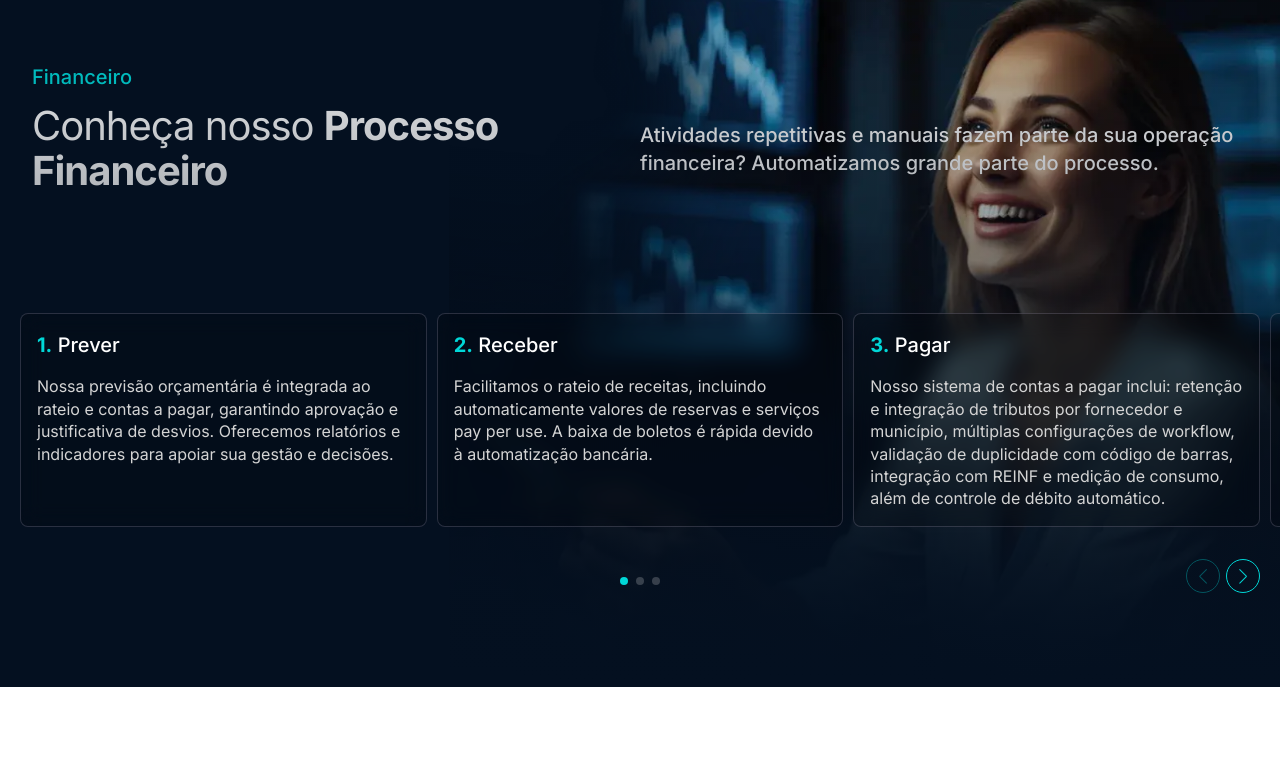
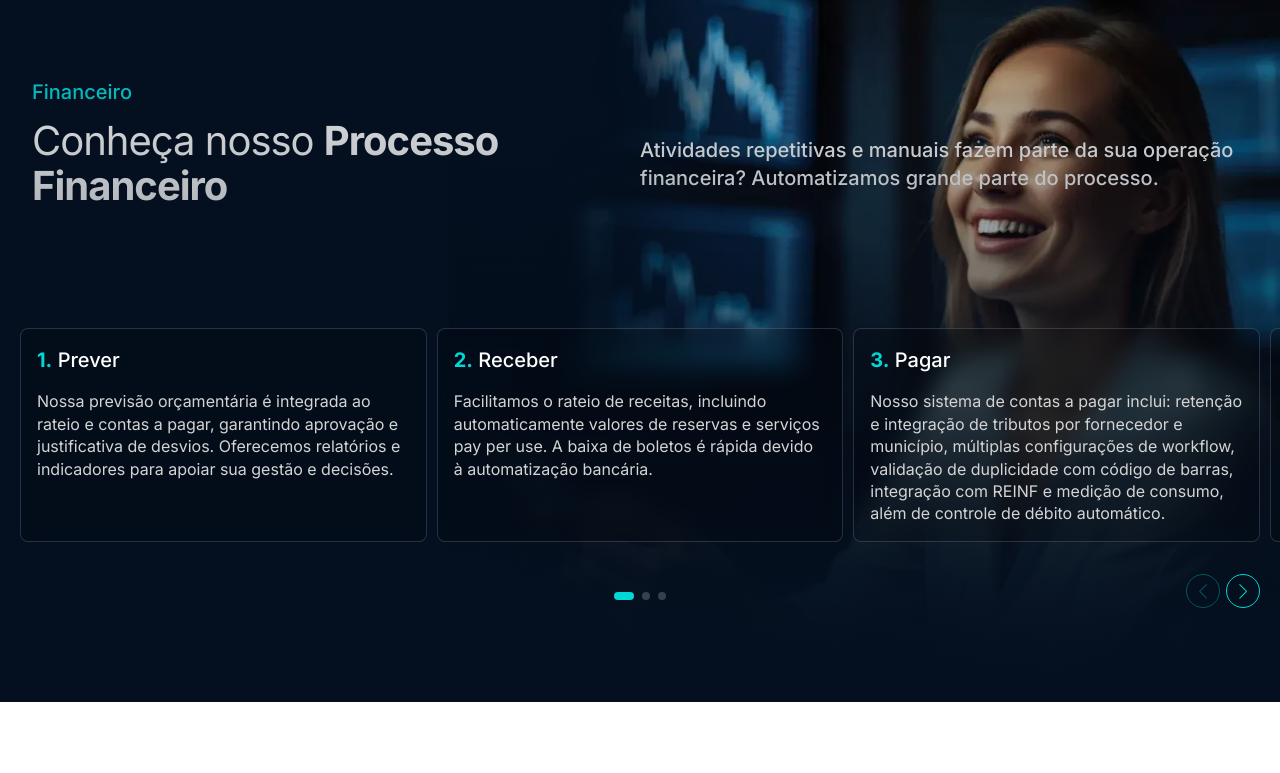
Before and after one commit to wagstalos/projeto-livefacilities, a website: page index.html in a window 1280 px wide. Shown: the part 3772-4545 px from the top of the page. Drawn offline with nearby package versions, Linux system fonts and the light colour scheme.

Commit message:
fix: bullet swiper

```diff
--- a/index.html
+++ b/index.html
@@ -412,7 +412,7 @@
     <!-- section valores -->
     <section class="s-values">
       <div class="container">
-        <h4 class="color-blue">Nossa missão</h4>
+        <h4 class="color-blue mb-4">Nossa missão</h4>
 
         <div class="d-flex headline">
           <h2 class="headline__title">
--- a/scss/_s-financial.scss
+++ b/scss/_s-financial.scss
@@ -70,9 +70,13 @@
             }
             .swiper-pagination-bullet {
                 background: #fff;
+                transition: all 0.3s ease;
             }
             .swiper-pagination-bullet-active {
                 background: $brand-green-light;
+                width: 20px;
+                height: 8px;
+                border-radius: 5px;
             }
         }
 
```
Also changed, not shown: css/main.css.
